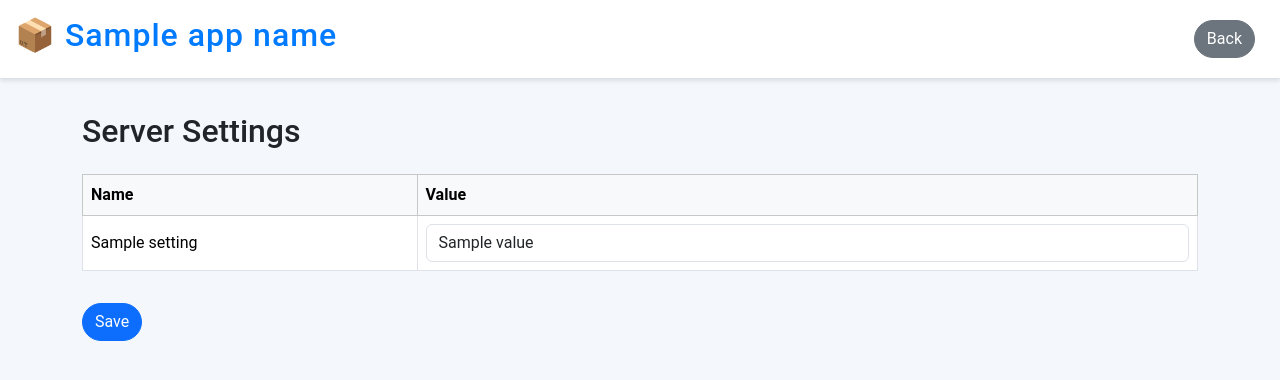
After one commit to dev-fYnn/Winget-Repo, a Python web app: template Modules/Settings/templates/index_settings.html in a window 1280 px wide. The commit adds this page. Shown: the top 380 px of the page. Run offline with Jinja, Linux system fonts and the light colour scheme; the template is opened without the code that fills it: most values are stand-ins (such as "Sample title", 1, 10 or a date in 2020).

Commit message:
Added Settings Menu

```diff
--- a/Modules/Clients/Clients.py
+++ b/Modules/Clients/Clients.py
@@ -36,7 +36,7 @@ def add_client():
             del db
             flash("Client was added successfully!", "success")
         else:
-            flash("Cannot get ip from entered hostname! Check the input or dns config!", "error")
+            flash("Can't get ip from entered hostname! Check the input or dns config!", "error")
     else:
         flash("Error. No Data found!", "error")
     return redirect(url_for('client_bp.index'))
--- a/Modules/Groups/Functions.py
+++ b/Modules/Groups/Functions.py
@@ -71,5 +71,5 @@ def delete_group(group_id):
         del db
         flash("Successfully deleted!", "success")
     else:
-        flash("Admin group cannot be deleted!", "error")
+        flash("Admin group can't be deleted!", "error")
     return redirect(url_for("groups_bp.index"))
--- /dev/null
+++ b/Modules/Settings/templates/index_settings.html
@@ -0,0 +1,51 @@
+{% extends "base.html" %}
+
+{% block header %}
+    <div>
+        <a href="{{ url_for('ui_bp.index') }}" class="btn btn-secondary" style="margin-right: 25px;">
+            Back
+        </a>
+    </div>
+{% endblock %}
+
+{% block content %}
+<div class="container">
+    <h2 class="mb-4">Server Settings</h2>
+
+    <form action="{{ url_for('settings_bp.index') }}" method="POST">
+        <table class="table table-bordered align-middle">
+            <thead class="table-light">
+                <tr>
+                    <th style="width: 30%;">Name</th>
+                    <th>Value</th>
+                </tr>
+            </thead>
+            <tbody>
+                {% for setting in settings %}
+                <tr>
+                    <td>{{ setting }}</td>
+                    <td>
+                        {% if settings[setting]['TYPE'] == "CHECKBOX" %}
+                            <div class="form-check text-center">
+                                <input class="form-check-input" type="checkbox" name="setting_{{ setting }}" value="1"
+                                       {% if settings[setting]['VALUE']|int == 1 %}checked{% endif %}>
+                            </div>
+                        {% else %}
+                            <input type="text" name="setting_{{ setting }}"
+                                   value="{{ settings[setting]['VALUE'] }}" class="form-control">
+                        {% endif %}
+                    </td>
+                </tr>
+                {% endfor %}
+            </tbody>
+        </table>
+        <button type="submit" class="btn btn-primary mt-3">Save</button>
+    </form>
+</div>
+
+<style>
+    th, td {
+        vertical-align: middle;
+    }
+</style>
+{% endblock %}
--- a/Modules/UI/templates/index.html
+++ b/Modules/UI/templates/index.html
@@ -24,6 +24,10 @@
 
                 {% if group_mng_btn %}
                     <li><a class="dropdown-item" href="{{ url_for('groups_bp.index') }}">Manage Permissions</a></li>
+                {% endif %}
+
+                {% if settings_btn %}
+                    <li><a class="dropdown-item" href="{{ url_for('settings_bp.index') }}">Settings</a></li>
                 {% endif %}
             </ul>
         </div>
--- a/Modules/User/User.py
+++ b/Modules/User/User.py
@@ -114,7 +114,7 @@ def change_password(user_id):
         if status:
             flash("Password was changed successfully!", "success")
         else:
-            flash("Password cannot be changed!", "error")
+            flash("Password can't be changed!", "error")
 
         if user_id == session['logged_in'] and status:
             return redirect(url_for("login_bp.logout"))
@@ -134,7 +134,7 @@ def delete_user(user_id):
         if status:
             flash("User was deleted successfully!", "success")
         else:
-            flash("User cannot be deleted!", "error")
+            flash("User can't be deleted!", "error")
     else:
-        flash("You cannot delete yourself!", "error")
+        flash("You can't delete yourself!", "error")
     return redirect(url_for("user_bp.index"))
--- a/Modules/User/templates/index_manage_user.html
+++ b/Modules/User/templates/index_manage_user.html
@@ -48,7 +48,7 @@
                                                         <button type="submit" class="btn btn-danger">Delete</button>
                                                     </form>
                                                 {% else %}
-                                                    <div class="text-secondary small d-flex align-items-center">Cannot be deleted!</div>
+                                                    <div class="text-secondary small d-flex align-items-center">Can't be deleted!</div>
                                                 {% endif %}
                                             </div>
                                         </td>
--- a/Modules/Winget/Functions.py
+++ b/Modules/Winget/Functions.py
@@ -1,4 +1,5 @@
 from flask import request
+from datetime import datetime
 
 from Modules.Database.Database import SQLiteDatabase
 from Modules.Functions import get_hostname_from_ip_dns
@@ -78,10 +79,12 @@ def get_winget_Settings(s: bool = False) -> dict:
 def authenticate_Client(token: str, ip: str, settings: dict) -> bool:
     db = SQLiteDatabase()
     data = db.authenticate_client(token)
-    del db
 
     if data:
         hostname = get_hostname_from_ip_dns(ip, settings.get('DNS_SERVER', '192.168.1.1'))
         if hostname.upper() == data[1]:
+            db.update_Client_Informations(ip, datetime.now().strftime("%d.%m.%Y %H:%M:%S"), data[0])
+            del db
             return True
+    del db
     return False
--- a/Modules/Winget/winget_Routes.py
+++ b/Modules/Winget/winget_Routes.py
@@ -4,8 +4,7 @@ import json
 from functools import wraps
 from flask import Blueprint, jsonify, request, send_file
 
-from Modules.Winget.Functions import generate_search_Manifest, generate_Installer_Manifest, get_winget_Settings, \
-    filter_entries_by_package_match_field, authenticate_Client
+from Modules.Winget.Functions import generate_search_Manifest, generate_Installer_Manifest, get_winget_Settings, filter_entries_by_package_match_field, authenticate_Client
 
 winget_routes = Blueprint('winget_routes', __name__)
 
@@ -33,7 +32,7 @@ def check_authentication(f):
 def information():
     settings = get_winget_Settings()
     data = {"Data": {
-            "SourceIdentifier": settings.get('SERVER_NAME', 'Winget-Repo'),
+            "SourceIdentifier": settings.get('SERVERNAME', 'Winget-Repo'),
             "ServerSupportedVersions": settings.get('CLIENT_VERSIONS', '1.9.0').split(","),
             "SourceAgreements": {
                 "AgreementsIdentifier": "v1",
--- a/templates/base.html
+++ b/templates/base.html
@@ -2,7 +2,7 @@
 <html lang="en">
     <head>
         <meta charset="UTF-8">
-        <title>Winget-Repo</title>
+        <title>{{ app_name }}</title>
         <link href="https://cdn.jsdelivr.net/npm/bootstrap@5.3.3/dist/css/bootstrap.min.css" rel="stylesheet">
         <link href="https://cdnjs.cloudflare.com/ajax/libs/font-awesome/6.0.0-beta3/css/all.min.css" rel="stylesheet">
         <link href="https://cdn.jsdelivr.net/npm/bootstrap-icons@1.10.5/font/bootstrap-icons.css" rel="stylesheet">
@@ -12,7 +12,7 @@
         <div class="container-fluid">
             <header class="d-flex align-items-center justify-content-between py-3 mb-4 border-bottom" style="position: fixed; top: 0; left: 0; width: 100%; z-index: 1000; background-color: white;">
                 <div class="d-flex align-items-center">
-                    <h1 class="text-primary font-weight-bold" style="margin-left: 15px;">📦 Winget-Repo</h1>
+                    <h1 class="text-primary font-weight-bold" style="margin-left: 15px;">📦 {{ app_name }}</h1>
                 </div>
                 {% block header %}{% endblock %}
             </header>
```
Also changed, not shown: Modules/Database/Database.py (+15 -0 lines), Modules/Functions.py (+9 -0 lines), Modules/Settings/Settings.py (added, +40 -0 lines), Modules/UI/UI.py (+5 -2 lines), main.py (+12 -2 lines), Modules/Database/Database.db.
